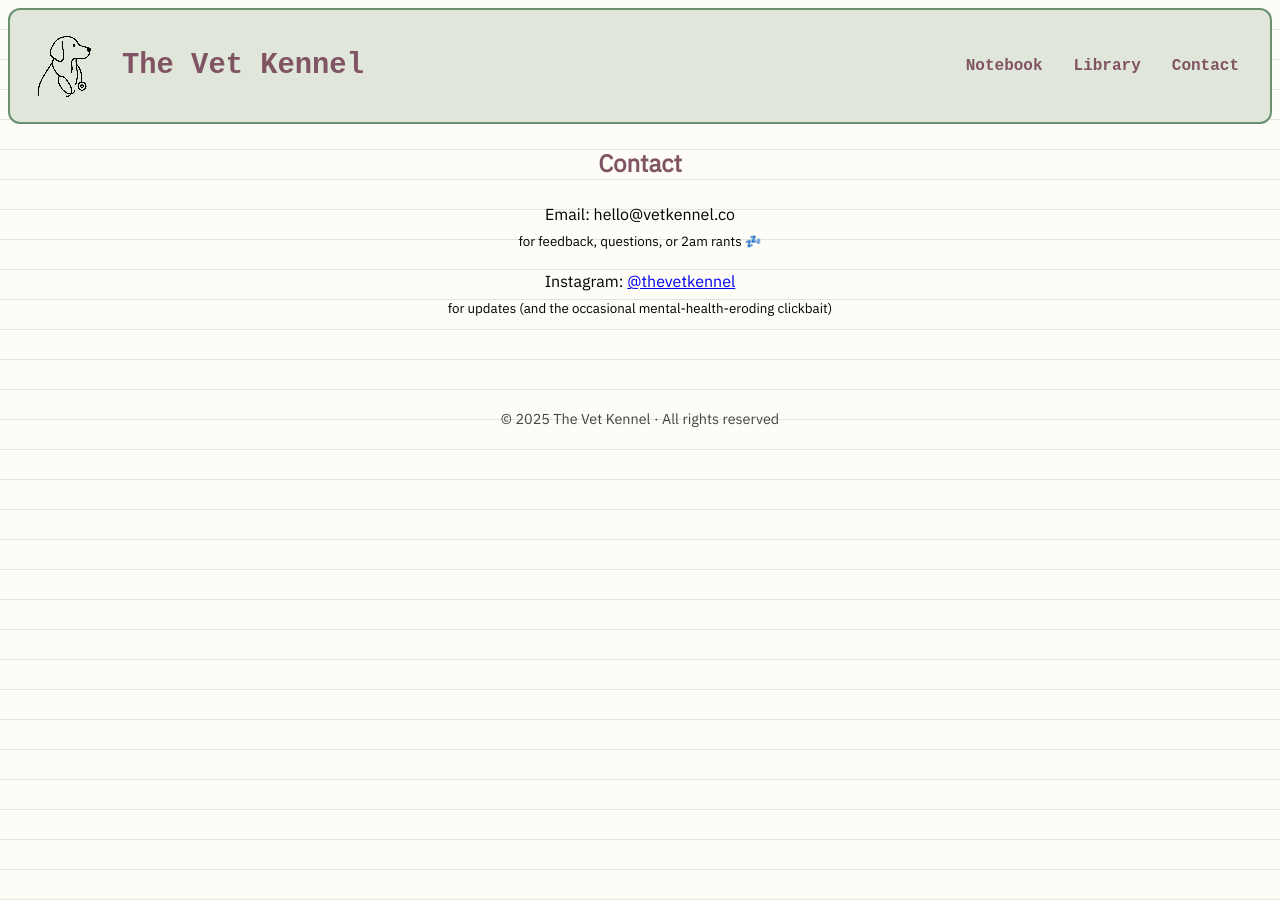
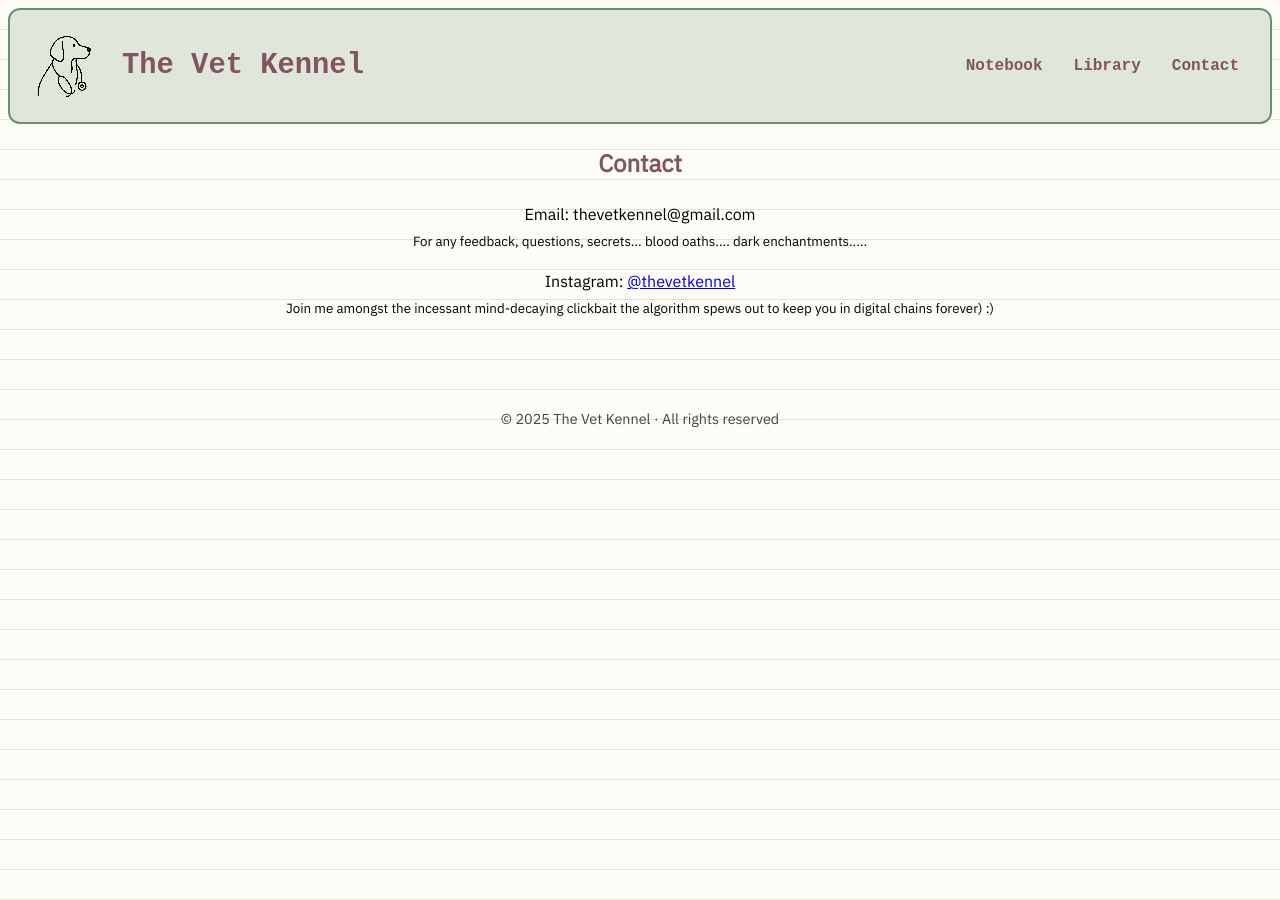
Before and after one commit to TheVetKennel/thevetkennel.github.io, a Jekyll site: the page built from contact.md, in a window 1280 px wide. Built offline with Jekyll 4.4.1, drawn with Linux system fonts in a browser that asks for light colours.

Commit message:
Update contact.md

```diff
--- a/contact.md
+++ b/contact.md
@@ -5,6 +5,6 @@ title: Contact
 
 <section class="contact" style="text-align:center;">
   <h2>Contact</h2>
-  <p>Email: hello@vetkennel.co<br><small>for feedback, questions, or 2am rants 💤</small></p>
-  <p>Instagram: <a href="https://instagram.com/thevetkennel" target="_blank">@thevetkennel</a><br><small>for updates (and the occasional mental-health-eroding clickbait)</small></p>
+  <p>Email: thevetkennel@gmail.com<br><small>For any feedback, questions, secrets... blood oaths.... dark enchantments.....</small></p>
+  <p>Instagram: <a href="https://instagram.com/thevetkennel" target="_blank">@thevetkennel</a><br><small>Join me amongst the incessant mind-decaying clickbait the algorithm spews out to keep you in digital chains forever) :) </small></p>
 </section>
```
